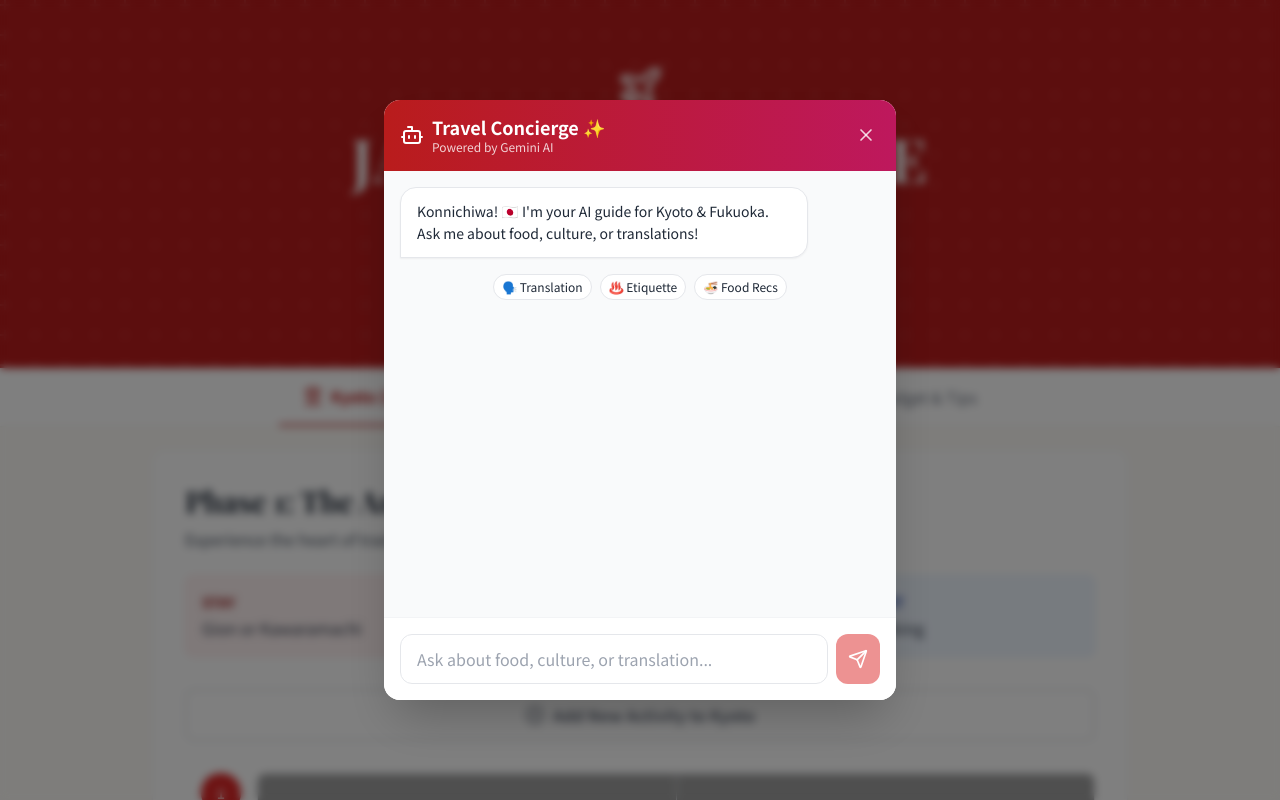
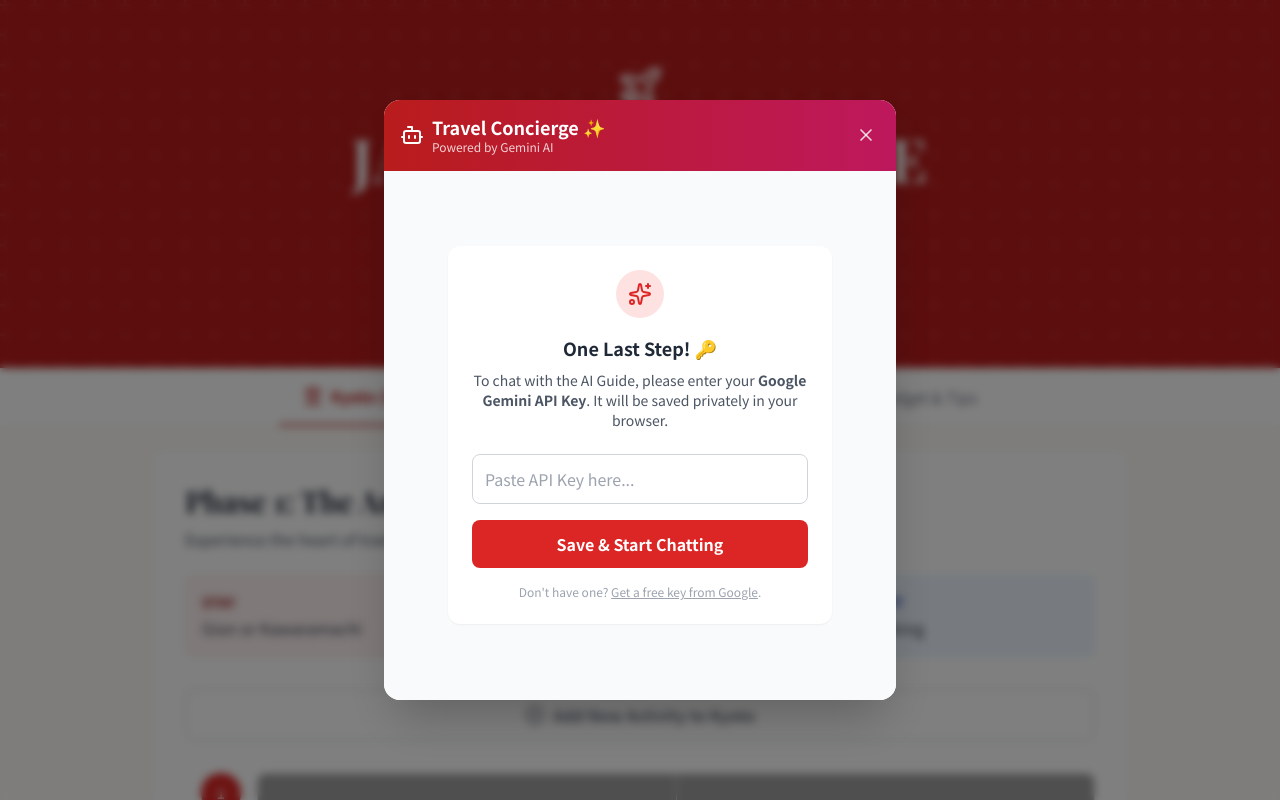
Before and after one commit to Kevin-Phon/Japan-Travel-Planer, a React (Vite) app: page / in a window 1280 px wide. Both pictures are taken after a click on the button "AI Guide". Shown: the top 800 px of the page. Built offline with nearby package versions, Linux system fonts and the light colour scheme; grey boxes are pictures that could not be loaded.

Commit message:
feat: Add user-provided API key support

```diff
--- a/components/AiAssistant/AiAssistant.tsx
+++ b/components/AiAssistant/AiAssistant.tsx
@@ -8,6 +8,7 @@
 export const AiAssistant: React.FC = () => {
   const [isOpen, setIsOpen] = useState(false);
   const [input, setInput] = useState('');
+  const [apiKey, setApiKey] = useLocalStorage<string>('gemini-api-key', '');
   const [isLoading, setIsLoading] = useState(false);
   const [messages, setMessages] = useLocalStorage<ChatMessage[]>('ai-chat-history', [
     { role: 'ai', text: "Konnichiwa! 🇯🇵 I'm your AI guide for Kyoto & Fukuoka. Ask me about food, culture, or translations!" }
@@ -23,7 +24,7 @@
   }, [messages, isOpen]);
 
   const handleSend = async () => {
-    if (!input.trim() || isLoading) return;
+    if (!input.trim() || isLoading || !apiKey) return;
 
     const userMsg = input;
     setInput('');
@@ -31,10 +32,10 @@
     setIsLoading(true);
 
     try {
-      const responseText = await getGeminiResponse(userMsg);
+      const responseText = await getGeminiResponse(userMsg, apiKey);
       setMessages(prev => [...prev, { role: 'ai', text: responseText }]);
     } catch (error) {
-      setMessages(prev => [...prev, { role: 'ai', text: "Sumimasen! I'm having trouble connecting to the spirit world (API error). Please try again." }]);
+      setMessages(prev => [...prev, { role: 'ai', text: "Sumimasen! I'm having trouble connecting to the spirit world (API error). Please check your API key." }]);
     } finally {
       setIsLoading(false);
     }
@@ -42,17 +43,19 @@
 
   const fillAndSend = (text: string) => {
     setInput(text);
-    // Optional: Auto-send could be implemented here, but putting it in input is safer for user review
   };
 
-  // Helper to safely render markdown
   const renderMarkdown = (text: string) => {
     return { __html: marked.parse(text) };
   };
 
+  const handleSaveKey = (e: React.FormEvent) => {
+    e.preventDefault();
+    // Only close if key is entered, forcing state update
+  };
+
   return (
     <>
-      {/* Floating Button */}
       <button
         onClick={() => setIsOpen(true)}
         className={`fixed bottom-8 right-8 z-50 bg-gradient-to-r from-red-600 to-pink-600 hover:from-red-500 hover:to-pink-500 text-white p-4 rounded-full shadow-2xl flex items-center gap-2 font-bold transition-transform hover:scale-110 hover:rotate-[-5deg] ${isOpen ? 'hidden' : 'block'}`}
@@ -61,10 +64,11 @@
         <span className="hidden md:inline pr-2">AI Guide</span>
       </button>
 
-      {/* Modal */}
       {isOpen && (
         <div className="fixed inset-0 bg-black/50 z-50 flex items-center justify-center p-4 backdrop-blur-sm animate-fade-in">
           <div className="bg-white w-full max-w-lg rounded-2xl shadow-2xl overflow-hidden flex flex-col h-[600px] max-h-[90vh]">
+
+            {/* Header */}
             <div className="bg-gradient-to-r from-red-700 to-pink-700 p-4 text-white flex justify-between items-center">
               <div className="flex items-center gap-2">
                 <Bot className="w-6 h-6" />
@@ -78,6 +82,9 @@
               </button>
             </div>
 
+            {/* Content Area */}
+            {apiKey ? (
+              <>
                 <div className="flex-grow p-4 overflow-y-auto bg-gray-50 space-y-4">
                   {messages.map((msg, idx) => (
                     <div key={idx} className={`flex w-full ${msg.role === 'user' ? 'justify-end' : 'justify-start'}`}>
@@ -106,7 +113,6 @@
                   )}
                   <div ref={messagesEndRef} />
 
-              {/* Quick Prompts for initial state */}
                   {messages.length === 1 && (
                     <div className="flex flex-wrap gap-2 mt-2 justify-center">
                       <button onClick={() => fillAndSend('How do I say thank you in Japanese?')} className="text-xs bg-white border border-gray-200 px-2 py-1 rounded-full hover:bg-red-50 hover:text-red-600 transition">🗣️ Translation</button>
@@ -135,7 +141,49 @@
                       <Send className="w-5 h-5" />
                     </button>
                   </div>
+                  <div className="mt-2 text-center">
+                    <button onClick={() => setApiKey('')} className="text-[10px] text-gray-400 hover:text-red-500 underline">Change API Key</button>
                   </div>
+                </div>
+              </>
+            ) : (
+              <div className="flex-grow flex flex-col items-center justify-center p-8 text-center bg-gray-50">
+                <div className="bg-white p-6 rounded-xl shadow-sm max-w-sm w-full">
+                  <div className="bg-red-100 w-12 h-12 rounded-full flex items-center justify-center mx-auto mb-4 text-red-600">
+                    <Sparkles className="w-6 h-6" />
+                  </div>
+                  <h4 className="font-bold text-lg mb-2">One Last Step! 🔑</h4>
+                  <p className="text-sm text-gray-600 mb-6">
+                    To chat with the AI Guide, please enter your <strong>Google Gemini API Key</strong>.
+                    It will be saved privately in your browser.
+                  </p>
+                  <input
+                    type="password"
+                    placeholder="Paste API Key here..."
+                    value={input} // reusing input state for temp storage
+                    onChange={(e) => setInput(e.target.value)}
+                    className="w-full p-3 border border-gray-300 rounded-lg mb-4 focus:ring-2 focus:ring-red-500 outline-none"
+                  />
+                  <button
+                    onClick={() => {
+                      if (input.trim().length > 10) {
+                        setApiKey(input.trim());
+                        setInput('');
+                      } else {
+                        alert("Please enter a valid API Key.");
+                      }
+                    }}
+                    className="w-full bg-red-600 text-white font-bold py-3 rounded-lg hover:bg-red-700 transition"
+                  >
+                    Save & Start Chatting
+                  </button>
+                  <p className="mt-4 text-xs text-gray-400">
+                    Don't have one? <a href="https://aistudio.google.com/app/apikey" target="_blank" rel="noreferrer" className="underline hover:text-red-500">Get a free key from Google</a>.
+                  </p>
+                </div>
+              </div>
+            )}
+
           </div>
         </div>
       )}
--- a/services/geminiService.ts
+++ b/services/geminiService.ts
@@ -2,12 +2,12 @@
 
 const SYSTEM_INSTRUCTION = "You are a helpful, polite, and knowledgeable Japan travel guide helper for a tourist visiting Kyoto and Fukuoka. Your answers should be concise (under 100 words where possible), practical, and culturally accurate. If asked for translations, provide the Japanese characters (Kanji/Kana) and the Romaji (pronunciation). Format with bolding for key terms.";
 
-export const getGeminiResponse = async (prompt: string): Promise<string> => {
-  if (!process.env.API_KEY) {
+export const getGeminiResponse = async (prompt: string, apiKey: string): Promise<string> => {
+  if (!apiKey) {
     throw new Error("API Key not found");
   }
 
-  const ai = new GoogleGenAI({ apiKey: process.env.API_KEY });
+  const ai = new GoogleGenAI({ apiKey });
 
   try {
     const response = await ai.models.generateContent({
```
Lines whose indentation alone changed are shown as unchanged.
